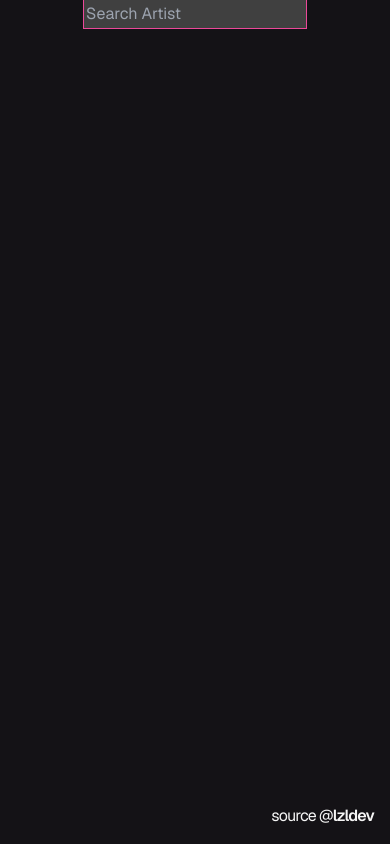
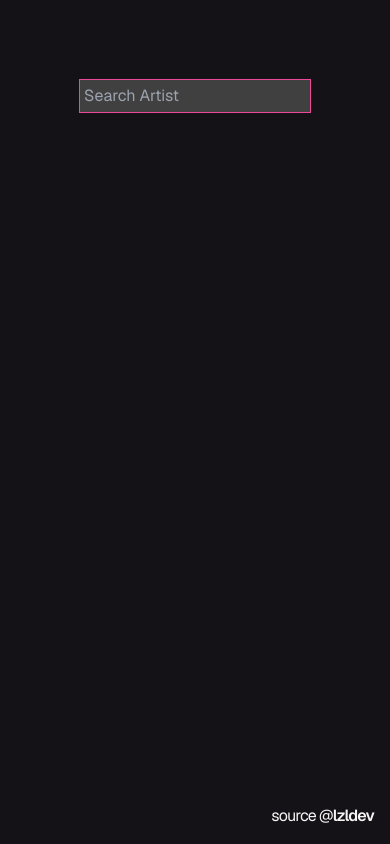
Before and after one commit to lzldev/lyriccardnext, a Next.js app: page / in a window 390 px wide. Built offline with nearby package versions, Linux system fonts and the light colour scheme.

Commit message:
responsive layout

```diff
--- a/app/components/ArtistQuery.tsx
+++ b/app/components/ArtistQuery.tsx
@@ -41,8 +41,10 @@ const ArtistsQuery = ({ artists, onSelect, onQuery }: ComponentProps) => {
   }, [query, onQuery])
 
   return (
-    <div className='relative'>
+    <div className='relative flex flex-col w-full bg-blue-500'>
       <input
+        className='flex w-full max-w-full min-w-0 p-1 outline-none bg-neutral-700 focus:outline-accent-highlight ring-1 ring-accent'
+        placeholder='Search Artist'
         type='text'
         value={query}
         onChange={(evt) => {
@@ -51,11 +53,6 @@ const ArtistsQuery = ({ artists, onSelect, onQuery }: ComponentProps) => {
         onFocus={() => {
           setShowDropDown(true)
         }}
-        // onBlur={() => {
-        //   setShowDropDown(false)
-        // }}
-        className='bg-neutral-700 outline-none focus:outline-accent-highlight ring-1 ring-accent p-0.5 w-full'
-        placeholder='Search Artist'
       />
       <div
         className={clsx(
--- a/app/components/LyricCard.tsx
+++ b/app/components/LyricCard.tsx
@@ -31,7 +31,7 @@ const LyricCard = ({ artist, vertical }: LyricCardProps) => {
   }, [cardRef])
 
   return (
-    <div className='flex flex-col'>
+    <div className='flex flex-col gap-y-2'>
       <div
         ref={cardRef}
         style={{ backgroundImage: `url(${artist.images[0].url})` }}
@@ -63,8 +63,7 @@ const LyricCard = ({ artist, vertical }: LyricCardProps) => {
         className='flex p-2 transition-colors cursor-pointer select-none bg-accent hover:bg-accent-highlight active:bg-accent-dark'
         onClick={callback}
       >
-        export
-        <span className='ml-2'>{vertical ? 'vertical' : 'laying down'}</span>
+        export card
       </div>
     </div>
   )
--- a/app/components/LyricCardGenerator.tsx
+++ b/app/components/LyricCardGenerator.tsx
@@ -10,7 +10,7 @@ export const LyricCardGenerator = () => {
   const [artists, setArtists] = useState<SearchArtistResponse | null>(null)
 
   return (
-    <div className='gap-y-2 flex flex-col'>
+    <>
       <ArtistsQuery
         artists={artists?.artists?.items || []}
         onSelect={(idx) => {
@@ -24,7 +24,8 @@ export const LyricCardGenerator = () => {
           setArtists(artists)
         }}
       />
-      <div className='flex flex-row gap-2'>
+      <div className='p-2' />
+      <div className='flex flex-row flex-wrap justify-center w-full gap-4'>
         {selected !== null && (
           <>
             <LyricCard artist={artists!.artists.items[selected]} />
@@ -32,6 +33,6 @@ export const LyricCardGenerator = () => {
           </>
         )}
       </div>
-    </div>
+    </>
   )
 }
--- a/app/layout.tsx
+++ b/app/layout.tsx
@@ -22,7 +22,7 @@ export default function RootLayout({
           Font.className
         )}
       >
-        <main className='flex flex-col items-center justify-center w-screen h-screen min-h-screen overflow-x-hidden'>
+        <main className='flex flex-col w-full h-screen min-h-screen'>
           {children}
           <footer className='flex flex-row-reverse w-full px-4 py-4 tracking-tighter'>
             <span className='select-none'>
--- a/app/page.tsx
+++ b/app/page.tsx
@@ -2,7 +2,7 @@ import { LyricCardGenerator } from './components/LyricCardGenerator'
 
 export default function Home() {
   return (
-    <div className='flex flex-col items-center w-full h-full grow jusitfy-center'>
+    <div className='flex flex-col items-center flex-grow w-full p-20 mx-auto md:max-w-6xl'>
       <LyricCardGenerator />
     </div>
   )
```
